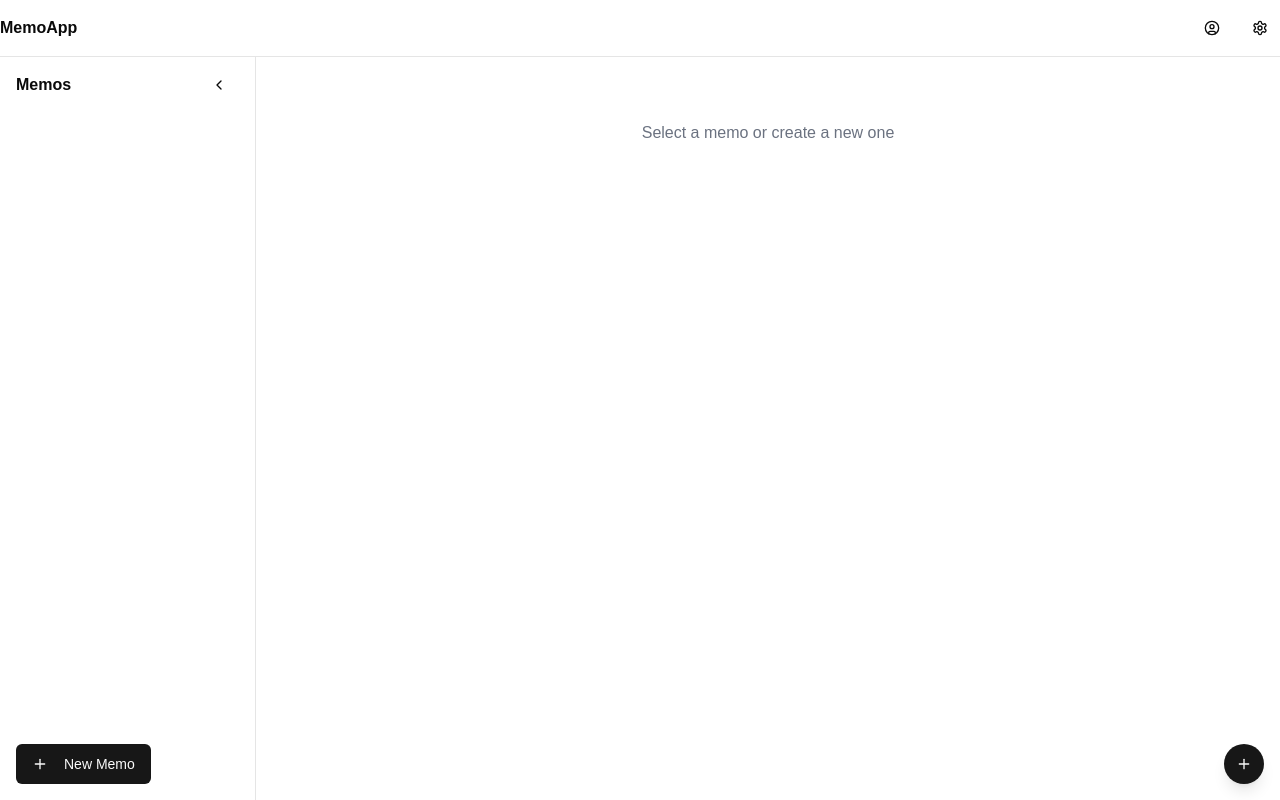
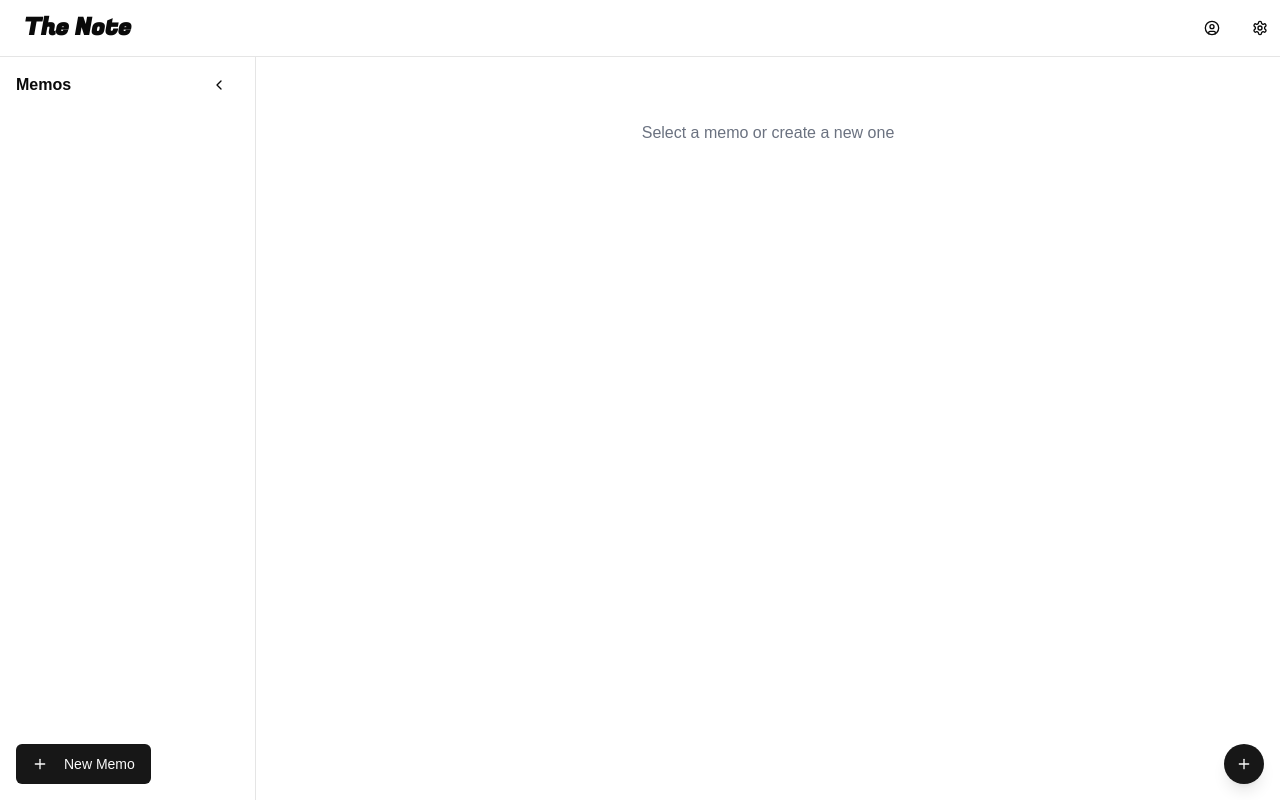
Before and after one commit to tiyo5151/THENOTE, a Next.js app: page / in a window 1280 px wide. Built offline with nearby package versions, Linux system fonts and the light colour scheme.

Commit message:
add font

```diff
--- a/app/layout.tsx
+++ b/app/layout.tsx
@@ -1,21 +1,26 @@
-import type { Metadata } from "next";
-import localFont from "next/font/local";
-import "./globals.css";
+import type { Metadata } from 'next';
+import localFont from 'next/font/local';
+import './globals.css';
 
 const geistSans = localFont({
-  src: "./fonts/GeistVF.woff",
-  variable: "--font-geist-sans",
-  weight: "100 900",
+  src: './fonts/GeistVF.woff',
+  variable: '--font-geist-sans',
+  weight: '100 900',
 });
 const geistMono = localFont({
-  src: "./fonts/GeistMonoVF.woff",
-  variable: "--font-geist-mono",
-  weight: "100 900",
+  src: './fonts/GeistMonoVF.woff',
+  variable: '--font-geist-mono',
+  weight: '100 900',
+});
+const FugazOne = localFont({
+  src: './fonts/FugazOne-Regular.woff',
+  variable: '--font-fugaz-one',
+  weight: '100 400',
 });
 
 export const metadata: Metadata = {
-  title: "Create Next App",
-  description: "Generated by create next app",
+  title: 'The Note',
+  description: 'Generated by create next app',
 };
 
 export default function RootLayout({
@@ -26,7 +31,7 @@ export default function RootLayout({
   return (
     <html lang="en">
       <body
-        className={`${geistSans.variable} ${geistMono.variable} antialiased`}
+        className={`${geistSans.variable} ${geistMono.variable} ${FugazOne.variable} antialiased`}
       >
         {children}
       </body>
--- a/components/Header.tsx
+++ b/components/Header.tsx
@@ -1,13 +1,15 @@
-import { UserCircle, Settings } from 'lucide-react'
-import { Button } from '@/components/ui/button'
+import { UserCircle, Settings } from 'lucide-react';
+import { Button } from '@/components/ui/button';
 
 export function Header() {
   return (
     <header className="sticky top-0 z-50 w-full border-b bg-background/95 backdrop-blur supports-[backdrop-filter]:bg-background/60">
       <div className="container flex h-14 items-center">
         <div className="mr-4 hidden md:flex">
-          <a className="mr-6 flex items-center space-x-2" href="/">
-            <span className="hidden font-bold sm:inline-block">MemoApp</span>
+          <a className="mx-6 flex items-center space-x-2" href="/">
+            <span className="hidden font-fugaz font-bold text-2xl sm:inline-block">
+              The Note
+            </span>
           </a>
         </div>
         <div className="flex flex-1 items-center justify-between space-x-2 md:justify-end">
@@ -24,5 +26,5 @@ export function Header() {
         </div>
       </div>
     </header>
-  )
+  );
 }
--- a/package.json
+++ b/package.json
@@ -1,5 +1,5 @@
 {
-  "name": "my-app",
+  "name": "the-note",
   "version": "0.1.0",
   "private": true,
   "scripts": {
--- a/tailwind.config.ts
+++ b/tailwind.config.ts
@@ -1,44 +1,49 @@
-import type { Config } from "tailwindcss";
+import type { Config } from 'tailwindcss';
 
 const config: Config = {
-    darkMode: ["class"],
+  darkMode: ['class'],
   content: [
-    "./pages/**/*.{js,ts,jsx,tsx,mdx}",
-    "./components/**/*.{js,ts,jsx,tsx,mdx}",
-    "./app/**/*.{js,ts,jsx,tsx,mdx}",
+    './pages/**/*.{js,ts,jsx,tsx,mdx}',
+    './components/**/*.{js,ts,jsx,tsx,mdx}',
+    './app/**/*.{js,ts,jsx,tsx,mdx}',
   ],
   theme: {
     extend: {
+      fontFamily: {
+        sans: ['var(--font-geist-sans)'],
+        mono: ['var(--font-geist-mono)'],
+        fugaz: ['var(--font-fugaz-one)'],
+      },
       colors: {
         background: 'hsl(var(--background))',
         foreground: 'hsl(var(--foreground))',
         card: {
           DEFAULT: 'hsl(var(--card))',
-  				foreground: 'hsl(var(--card-foreground))'
+          foreground: 'hsl(var(--card-foreground))',
         },
         popover: {
           DEFAULT: 'hsl(var(--popover))',
-  				foreground: 'hsl(var(--popover-foreground))'
+          foreground: 'hsl(var(--popover-foreground))',
         },
         primary: {
           DEFAULT: 'hsl(var(--primary))',
-  				foreground: 'hsl(var(--primary-foreground))'
+          foreground: 'hsl(var(--primary-foreground))',
         },
         secondary: {
           DEFAULT: 'hsl(var(--secondary))',
-  				foreground: 'hsl(var(--secondary-foreground))'
+          foreground: 'hsl(var(--secondary-foreground))',
         },
         muted: {
           DEFAULT: 'hsl(var(--muted))',
-  				foreground: 'hsl(var(--muted-foreground))'
+          foreground: 'hsl(var(--muted-foreground))',
         },
         accent: {
           DEFAULT: 'hsl(var(--accent))',
-  				foreground: 'hsl(var(--accent-foreground))'
+          foreground: 'hsl(var(--accent-foreground))',
         },
         destructive: {
           DEFAULT: 'hsl(var(--destructive))',
-  				foreground: 'hsl(var(--destructive-foreground))'
+          foreground: 'hsl(var(--destructive-foreground))',
         },
         border: 'hsl(var(--border))',
         input: 'hsl(var(--input))',
@@ -48,16 +53,16 @@ const config: Config = {
           '2': 'hsl(var(--chart-2))',
           '3': 'hsl(var(--chart-3))',
           '4': 'hsl(var(--chart-4))',
-  				'5': 'hsl(var(--chart-5))'
-  			}
+          '5': 'hsl(var(--chart-5))',
+        },
       },
       borderRadius: {
         lg: 'var(--radius)',
         md: 'calc(var(--radius) - 2px)',
-  			sm: 'calc(var(--radius) - 4px)'
-  		}
-  	}
+        sm: 'calc(var(--radius) - 4px)',
       },
-  plugins: [require("tailwindcss-animate")],
+    },
+  },
+  plugins: [require('tailwindcss-animate')],
 };
 export default config;
```
Also changed, not shown: app/fonts/FugazOne-Regular.woff (added), 1 other file (tests, documents, lock files or other folders). Lines whose indentation alone changed are shown as unchanged.
